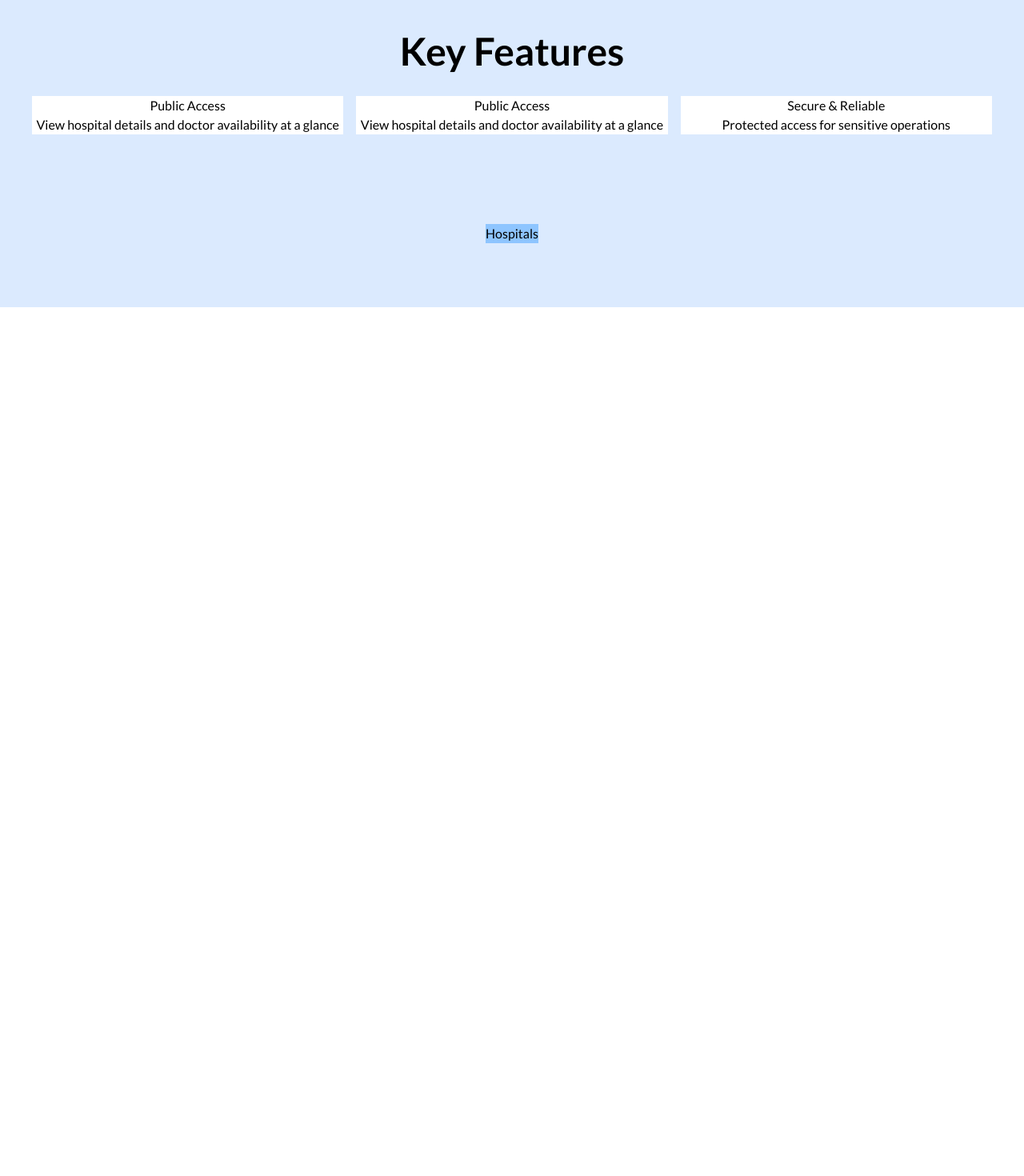
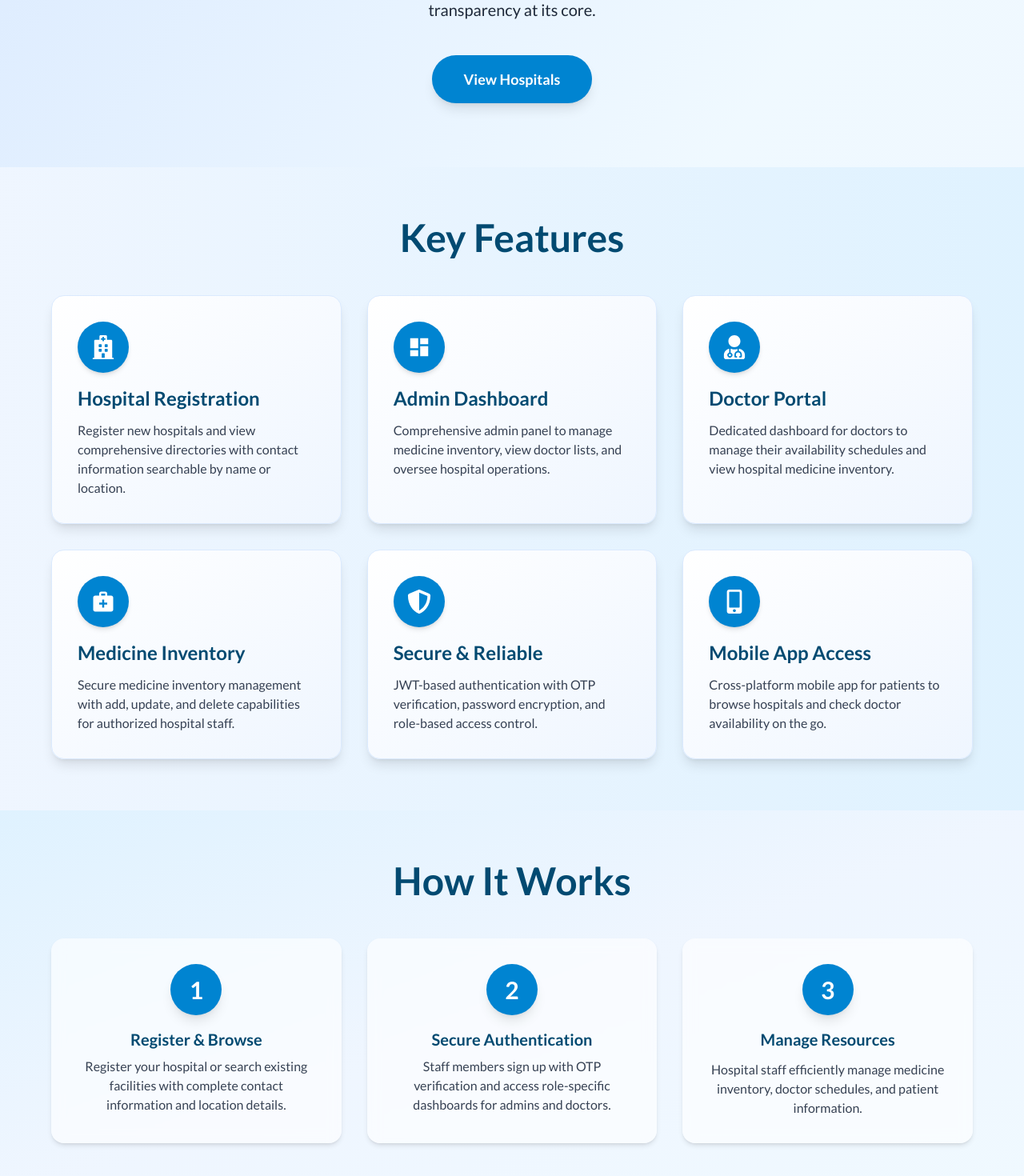
Before and after one commit to kushagra2207/MediStatus, a React (Vite) app in the folder frontend_web/: page / in a window 1280 px wide. Shown: the part 416-1886 px from the top of the page at 80% size. Before the commit the page ends 800 px from the top, so only its background shows below. Built offline with nearby package versions, Linux system fonts and the light colour scheme; no server answers.

Commit message:
feat: implement ui desing on home page

```diff
--- a/frontend_web/src/pages/public/Home.jsx
+++ b/frontend_web/src/pages/public/Home.jsx
@@ -1,41 +1,156 @@
-import { Link } from 'react-router-dom'
+import { Link } from 'react-router-dom';
+import { FaHospital, FaUserMd, FaMobileAlt, FaShieldAlt } from 'react-icons/fa';
+import { MdMedicalServices, MdDashboard } from 'react-icons/md';
 
 const Home = () => {
     return (
-        <div className="bg-blue-100">
-            <div className="h-[50vh] flex flex-col justify-center items-center gap-4 px-6">
-                <span className="text-6xl font-bold">Welcome to MediStatus</span>
-                <div className="text-center text-lg">
-                    MediStatus is a modern hospital management system designed to simplify how public and government hospitals share information and manage internal resources. From making hospital details and doctor availability timings easily accessible to the public — helping patients avoid unnecessary waiting — to securely managing medicine inventories, MediStatus helps hospitals operate more efficiently with clarity, security, and transparency at its core.
+        <div className="min-h-screen bg-gradient-to-br from-blue-100 via-sky-50 to-blue-50">
+            <section className="py-12 sm:py-16 md:py-20 px-4 sm:px-6">
+                <div className="max-w-4xl mx-auto text-center">
+                    <h1 className="text-4xl sm:text-5xl md:text-6xl lg:text-7xl font-bold text-sky-900 mb-4 sm:mb-6 drop-shadow-sm leading-tight">
+                        MediStatus
+                    </h1>
+                    <p className="text-base sm:text-lg md:text-xl text-gray-800 leading-relaxed max-w-3xl mx-auto mb-8 sm:mb-10 px-2">
+                        A modern hospital management system designed to simplify how public and government hospitals
+                        share information and manage internal resources. From making hospital details and doctor availability
+                        timings easily accessible to the public — helping patients avoid unnecessary waiting — to securely
+                        managing medicine inventories, MediStatus helps hospitals operate more efficiently with clarity,
+                        security, and transparency at its core.
+                    </p>
+                    <Link
+                        to="/hospitals"
+                        className="inline-block bg-sky-600 text-white px-8 sm:px-10 py-3 sm:py-4 rounded-full text-base sm:text-lg font-semibold hover:bg-sky-700 transition-colors duration-300 shadow-lg hover:shadow-xl"
+                    >
+                        View Hospitals
+                    </Link>
                 </div>
-            </div>
-            <div className="h-[30vh] px-6">
-                <div className="text-center text-5xl font-semibold">Key Features</div>
-                <div className="flex gap-4 mt-4 p-4">
-                    <div className="flex flex-col items-center h-full bg-white w-1/3">
-                        <span>Public Access</span>
-                        <span>View hospital details and doctor availability at a glance</span>
-                    </div>
-                    <div className="flex flex-col items-center h-full bg-white w-1/3">
-                        <span>Public Access</span>
-                        <span>View hospital details and doctor availability at a glance</span>
-                    </div>
-                    <div className="flex flex-col items-center h-full bg-white w-1/3">
-                        <span>Secure & Reliable</span>
-                        <span>Protected access for sensitive operations</span>
+            </section>
+
+            <section className="py-16 px-6 bg-gradient-to-r from-blue-50 to-sky-100">
+                <div className="max-w-6xl mx-auto">
+                    <h2 className="text-5xl font-bold text-center text-sky-900 mb-12">
+                        Key Features
+                    </h2>
+                    <div className="grid md:grid-cols-2 lg:grid-cols-3 gap-8">
+                        <div className="bg-gradient-to-br from-white to-blue-50 p-8 rounded-2xl shadow-lg hover:shadow-xl transition-all duration-300 border border-blue-100">
+                            <div className="bg-sky-600 w-16 h-16 rounded-full flex items-center justify-center mb-4 shadow-md">
+                                <FaHospital className="text-white text-3xl" />
+                            </div>
+                            <h3 className="text-2xl font-semibold text-sky-900 mb-3">
+                                Hospital Registration
+                            </h3>
+                            <p className="text-gray-700">
+                                Register new hospitals and view comprehensive directories with contact information searchable by name or location.
+                            </p>
+                        </div>
+
+                        <div className="bg-gradient-to-br from-white to-blue-50 p-8 rounded-2xl shadow-lg hover:shadow-xl transition-all duration-300 border border-blue-100">
+                            <div className="bg-sky-600 w-16 h-16 rounded-full flex items-center justify-center mb-4 shadow-md">
+                                <MdDashboard className="text-white text-3xl" />
+                            </div>
+                            <h3 className="text-2xl font-semibold text-sky-900 mb-3">
+                                Admin Dashboard
+                            </h3>
+                            <p className="text-gray-700">
+                                Comprehensive admin panel to manage medicine inventory, view doctor lists, and oversee hospital operations.
+                            </p>
+                        </div>
+
+                        <div className="bg-gradient-to-br from-white to-blue-50 p-8 rounded-2xl shadow-lg hover:shadow-xl transition-all duration-300 border border-blue-100">
+                            <div className="bg-sky-600 w-16 h-16 rounded-full flex items-center justify-center mb-4 shadow-md">
+                                <FaUserMd className="text-white text-3xl" />
+                            </div>
+                            <h3 className="text-2xl font-semibold text-sky-900 mb-3">
+                                Doctor Portal
+                            </h3>
+                            <p className="text-gray-700">
+                                Dedicated dashboard for doctors to manage their availability schedules and view hospital medicine inventory.
+                            </p>
+                        </div>
+
+                        <div className="bg-gradient-to-br from-white to-blue-50 p-8 rounded-2xl shadow-lg hover:shadow-xl transition-all duration-300 border border-blue-100">
+                            <div className="bg-sky-600 w-16 h-16 rounded-full flex items-center justify-center mb-4 shadow-md">
+                                <MdMedicalServices className="text-white text-3xl" />
+                            </div>
+                            <h3 className="text-2xl font-semibold text-sky-900 mb-3">
+                                Medicine Inventory
+                            </h3>
+                            <p className="text-gray-700">
+                                Secure medicine inventory management with add, update, and delete capabilities for authorized hospital staff.
+                            </p>
+                        </div>
+
+                        <div className="bg-gradient-to-br from-white to-blue-50 p-8 rounded-2xl shadow-lg hover:shadow-xl transition-all duration-300 border border-blue-100">
+                            <div className="bg-sky-600 w-16 h-16 rounded-full flex items-center justify-center mb-4 shadow-md">
+                                <FaShieldAlt className="text-white text-3xl" />
+                            </div>
+                            <h3 className="text-2xl font-semibold text-sky-900 mb-3">
+                                Secure & Reliable
+                            </h3>
+                            <p className="text-gray-700">
+                                JWT-based authentication with OTP verification, password encryption, and role-based access control.
+                            </p>
+                        </div>
+
+                        <div className="bg-gradient-to-br from-white to-blue-50 p-8 rounded-2xl shadow-lg hover:shadow-xl transition-all duration-300 border border-blue-100">
+                            <div className="bg-sky-600 w-16 h-16 rounded-full flex items-center justify-center mb-4 shadow-md">
+                                <FaMobileAlt className="text-white text-3xl" />
+                            </div>
+                            <h3 className="text-2xl font-semibold text-sky-900 mb-3">
+                                Mobile App Access
+                            </h3>
+                            <p className="text-gray-700">
+                                Cross-platform mobile app for patients to browse hospitals and check doctor availability on the go.
+                            </p>
+                        </div>
                     </div>
                 </div>
-            </div>
-            <div className='flex justify-center'>
-                <Link
-                    to="/hospitals"
-                    className='bg-blue-300'
-                >
-                    Hospitals
-                </Link>
-            </div>
+            </section>
+
+            <section className="py-16 px-6 bg-gradient-to-br from-sky-100 via-blue-50 to-sky-50">
+                <div className="max-w-6xl mx-auto">
+                    <h2 className="text-5xl font-bold text-center text-sky-900 mb-12">
+                        How It Works
+                    </h2>
+                    <div className="grid md:grid-cols-3 gap-8">
+                        <div className="text-center bg-white/60 backdrop-blur-sm p-8 rounded-2xl shadow-md">
+                            <div className="bg-sky-600 text-white w-16 h-16 rounded-full flex items-center justify-center text-3xl font-bold mx-auto mb-4 shadow-lg">
+                                1
+                            </div>
+                            <h3 className="text-xl font-semibold text-sky-900 mb-2">
+                                Register & Browse
+                            </h3>
+                            <p className="text-gray-700">
+                                Register your hospital or search existing facilities with complete contact information and location details.
+                            </p>
+                        </div>
+                        <div className="text-center bg-white/60 backdrop-blur-sm p-8 rounded-2xl shadow-md">
+                            <div className="bg-sky-600 text-white w-16 h-16 rounded-full flex items-center justify-center text-3xl font-bold mx-auto mb-4 shadow-lg">
+                                2
+                            </div>
+                            <h3 className="text-xl font-semibold text-sky-900 mb-2">
+                                Secure Authentication
+                            </h3>
+                            <p className="text-gray-700">
+                                Staff members sign up with OTP verification and access role-specific dashboards for admins and doctors.
+                            </p>
+                        </div>
+                        <div className="text-center bg-white/60 backdrop-blur-sm p-8 rounded-2xl shadow-md">
+                            <div className="bg-sky-600 text-white w-16 h-16 rounded-full flex items-center justify-center text-3xl font-bold mx-auto mb-4 shadow-lg">
+                                3
+                            </div>
+                            <h3 className="text-xl font-semibold text-sky-900 mb-3">
+                                Manage Resources
+                            </h3>
+                            <p className="text-gray-700">
+                                Hospital staff efficiently manage medicine inventory, doctor schedules, and patient information.
+                            </p>
+                        </div>
+                    </div>
+                </div>
+            </section>
         </div>
-    )
-}
+    );
+};
 
-export default Home
+export default Home;
```
